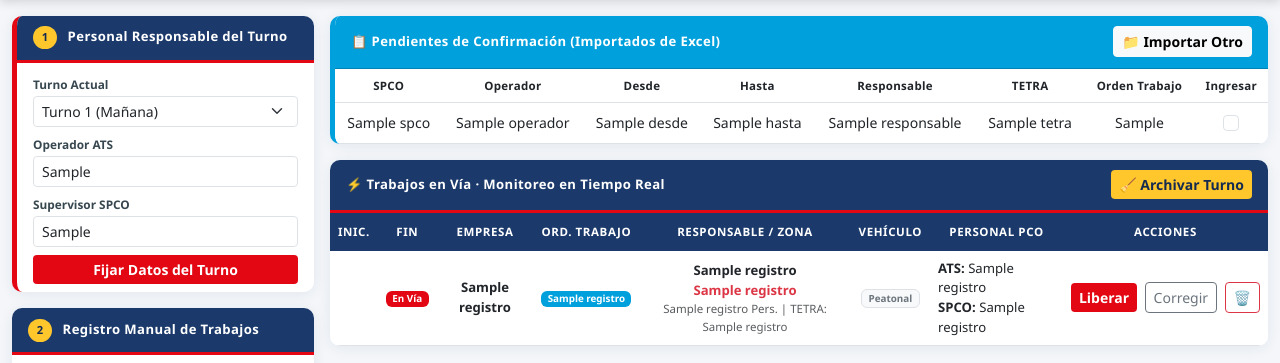
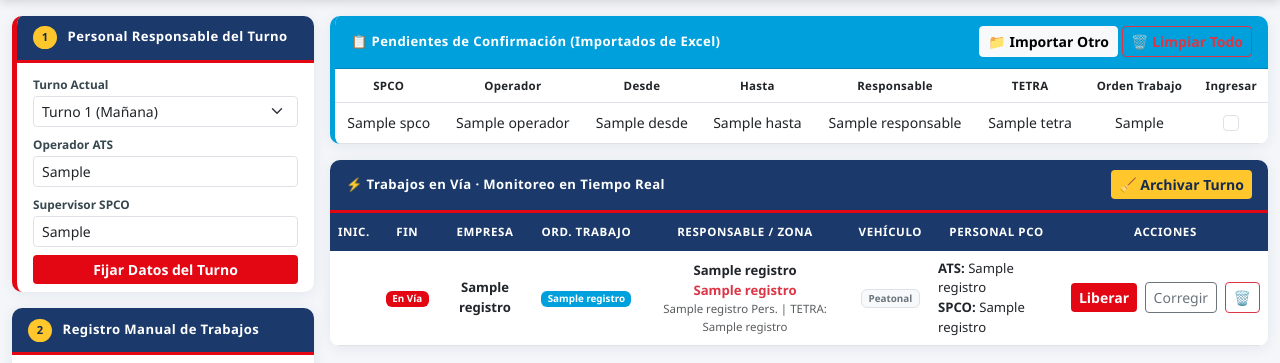
Before and after one commit to ArdalaxDown/pco-app, a Flask app: template templates/index.html in a window 1280 px wide. Shown: the part 57-420 px from the top of the page. Run offline with Flask 3, Linux system fonts and the light colour scheme; the template is opened without the code that fills it: most values are stand-ins (such as "Sample title", 1, 10 or a date in 2020); some libraries are stand-ins or nearby versions.

Commit message:
Feature: boton Limpiar Todo en pendientes importados
- Nueva ruta POST /limpiar_importados vacia la sesion
- Boton 🗑️ Limpiar Todo en header de la tarjeta de pendientes
- JS limpiarImportados() con confirmacion + contador (N trabajos)
- Recarga la pagina despues de limpiar
- NO toca los trabajos ya ingresados a 'En Via'.

```diff
--- a/app.py
+++ b/app.py
@@ -1013,6 +1013,13 @@ def importar_texto():
     return jsonify({'datos': datos, 'total': len(datos)})
 
 
+@app.route('/limpiar_importados', methods=['POST'])
+def limpiar_importados():
+    """Limpia toda la lista de importados pendientes de la sesion."""
+    session['importados_pendientes'] = []
+    return jsonify({'success': True, 'limpiados': True})
+
+
 def _parsear_fila_fija(fila):
     """Fallback: mapeo posicional fijo cuando NO hay cabecera reconocida.
     Mantiene compatibilidad con el mapeo anterior."""
--- a/templates/index.html
+++ b/templates/index.html
@@ -286,7 +286,10 @@
                 <div class="card card-pco mb-3 {% if not importados_pendientes %}d-none{% endif %}" id="importPreviewCard" style="border-left:5px solid var(--ml-cyan);">
                     <div class="card-header bg-ml-cyan d-flex justify-content-between align-items-center">
                         <span>📋 Pendientes de Confirmación (Importados de Excel)</span>
-                        <button class="btn btn-sm btn-light fw-bold" onclick="document.getElementById('excelFileInput').click()">📁 Importar Otro</button>
+                        <div class="d-flex gap-1">
+                            <button class="btn btn-sm btn-light fw-bold" onclick="document.getElementById('excelFileInput').click()">📁 Importar Otro</button>
+                            <button class="btn btn-sm btn-outline-danger fw-bold" onclick="limpiarImportados()" title="Vaciar toda la lista de pendientes">🗑️ Limpiar Todo</button>
+                        </div>
                     </div>
                     <div class="card-body p-0">
                         <div class="table-responsive" style="max-height: 300px; overflow-y: auto;">
@@ -645,6 +648,24 @@
             return String(t).replace(/&/g,'&').replace(/</g,'<').replace(/>/g,'>').replace(/"/g,'"');
         }
 
+        // ====== LIMPIAR TODOS LOS IMPORTADOS PENDIENTES ======
+        function limpiarImportados() {
+            const cuerpo = document.getElementById('importPreviewBody');
+            const total = cuerpo ? cuerpo.querySelectorAll('tr').length : 0;
+            if (total === 0) {
+                alert('No hay importados pendientes que limpiar.');
+                return;
+            }
+            if (!confirm('¿Vaciar la lista de ' + total + ' trabajo(s) pendientes?\n\nEsto NO toca los trabajos ya ingresados en "En Vía". Solo limpia la lista de pendientes importados de Excel/Texto.')) return;
+            fetch('/limpiar_importados', { method: 'POST' })
+                .then(r => r.json())
+                .then(data => {
+                    if (data.success) location.reload();
+                    else alert('No se pudo limpiar.');
+                })
+                .catch(err => alert('Error: ' + err.message));
+        }
+
         function confirmarImportado(checkbox, idx) {
             if (!checkbox.checked) return;
 
```
